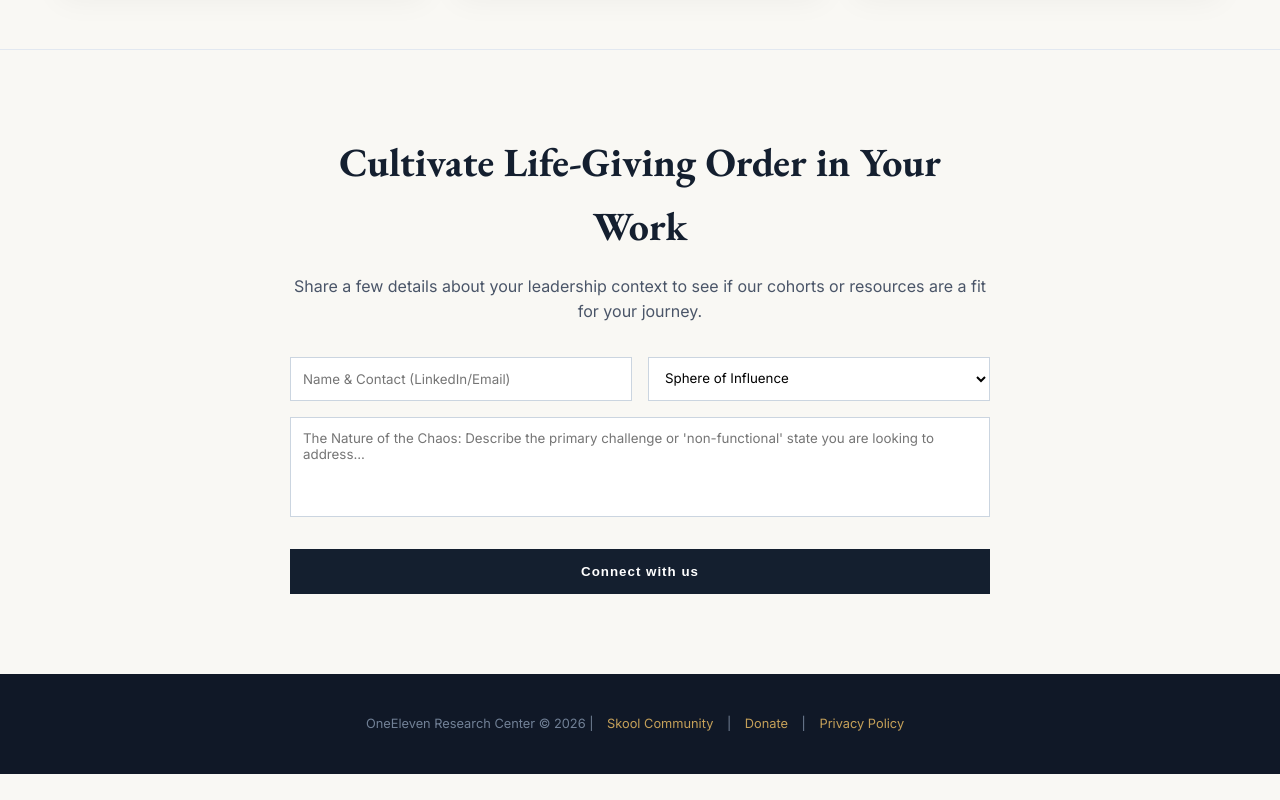
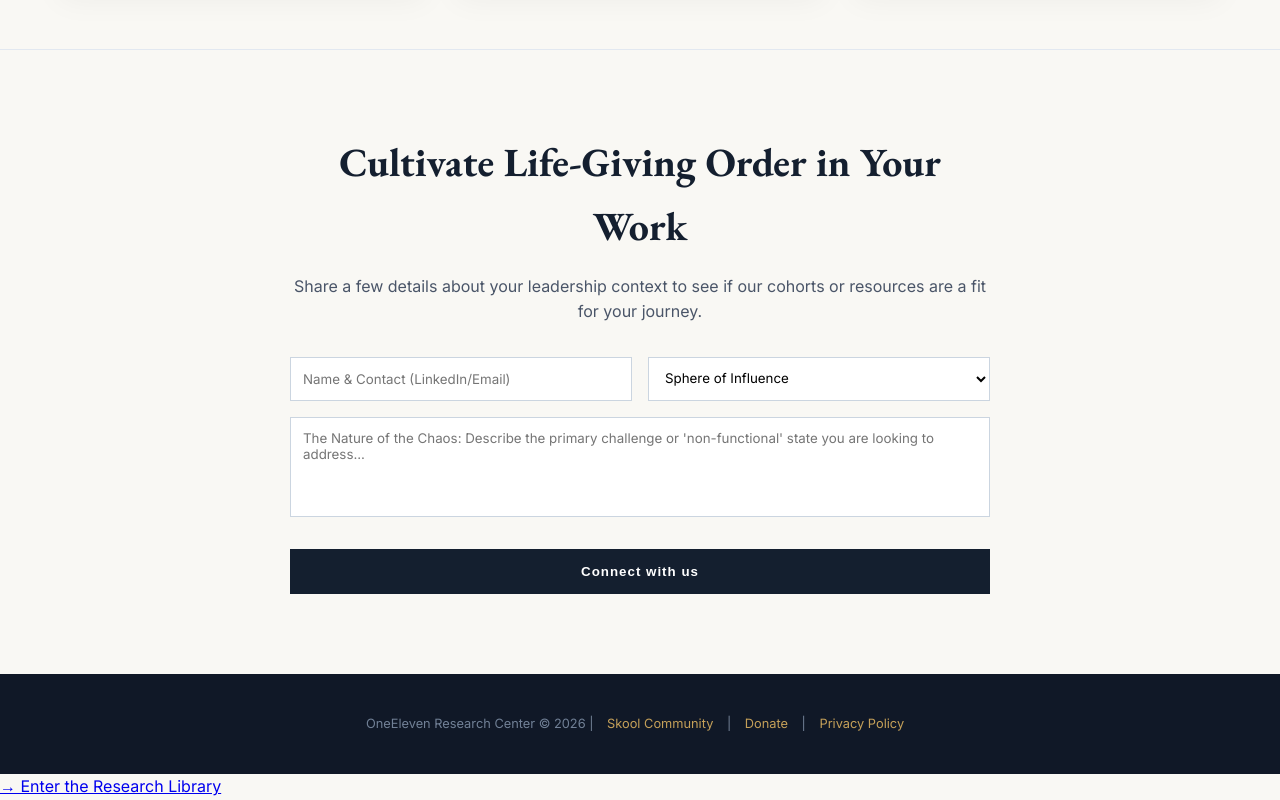
Before and after one commit to kelseawolfe/111researchcenter, a plain HTML site: page index.html in a window 1280 px wide. Shown: the part 782-1582 px from the top of the page. Before the commit the page ends 1556 px from the top, so only its background shows below. Drawn offline with nearby package versions, Linux system fonts and the light colour scheme.

Commit message:
Update index.html

```diff
--- a/index.html
+++ b/index.html
@@ -200,6 +200,8 @@
     <footer>
         <p>OneEleven Research Center &copy; 2026 | <a href="#">Skool Community</a> | <a href="#">Donate</a> | <a href="#">Privacy Policy</a></p>
     </footer>
-
+<p>
+  <a href="library.html">→ Enter the Research Library</a>
+</p>
 </body>
 </html>
```
